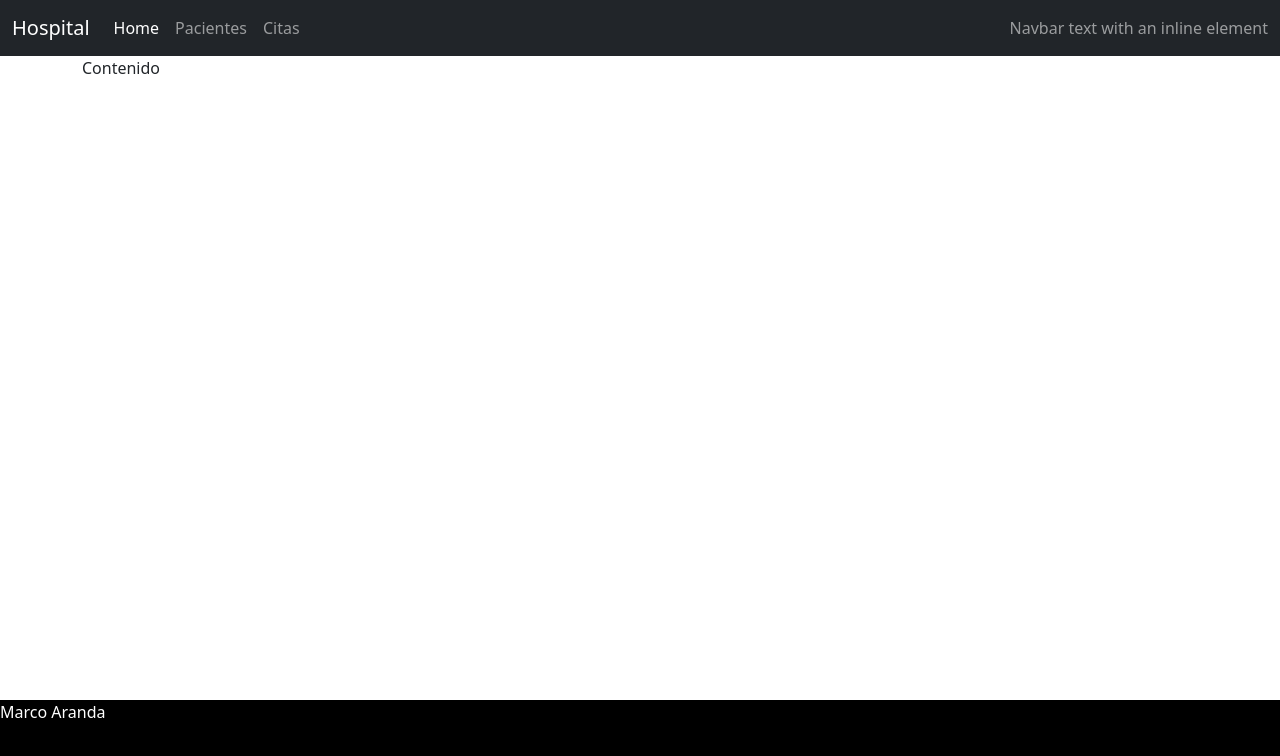
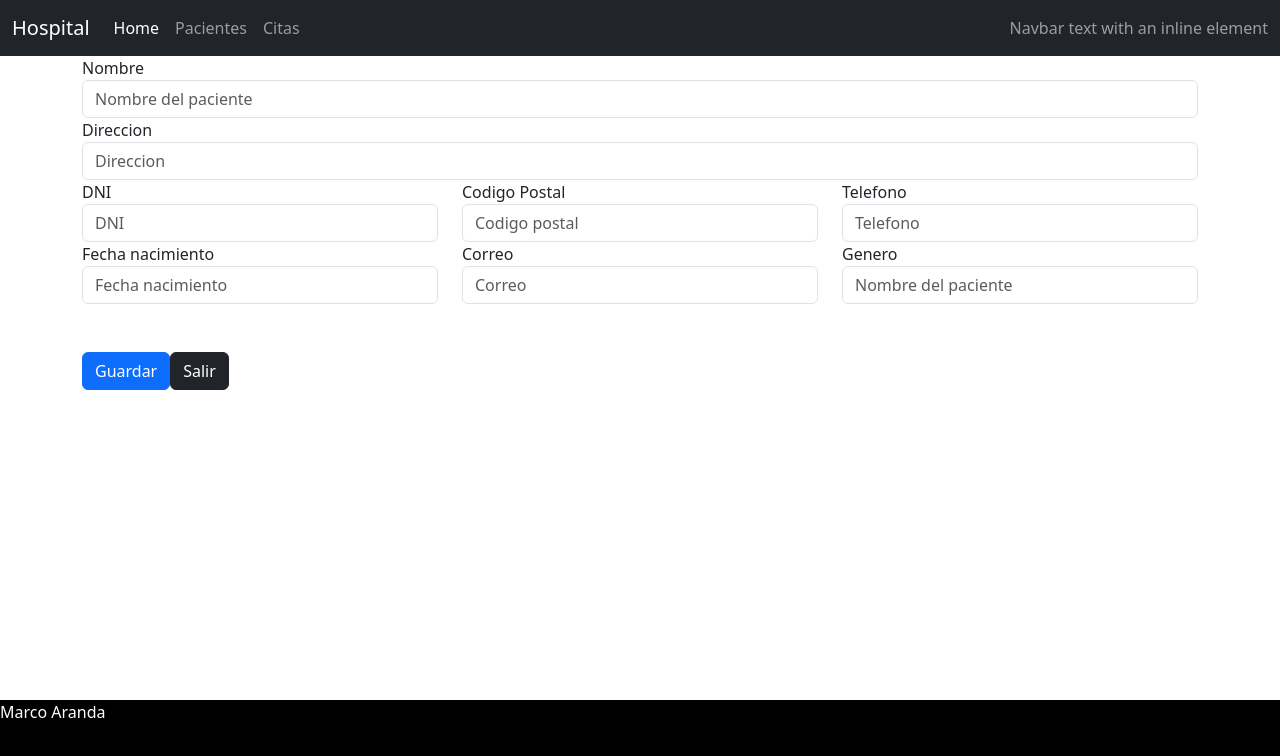
Before and after one commit to Suichi27/proyecto, an Angular app: page /editarP/1 in a window 1280 px wide. Shown: the top 756 px of the page. Built offline with nearby package versions, Linux system fonts and the light colour scheme; no server answers.

Commit message:
lleva valores a form

```diff
--- a/src/app/modelo/paciente.interface.ts
+++ b/src/app/modelo/paciente.interface.ts
@@ -8,4 +8,5 @@ export interface PacienteI{
     Genero:string;
     FechaNacimiento:string;
     Correo:string;
+    token:string;
 }
--- a/src/app/servicios/api/api.service.ts
+++ b/src/app/servicios/api/api.service.ts
@@ -5,6 +5,7 @@ import { HttpClient,HttpHeaders } from '@angular/common/http';
 import { Observable } from 'rxjs';
 import { ListapacientesI } from '../../modelo/listapacientes.interface';
 import { PacienteI } from '../../modelo/paciente.interface';
+
 
 
 @Injectable({
@@ -32,4 +33,22 @@ export class ApiService {
     return this.http.get<PacienteI>(direccion);
   }
 
+  putPatient(form:PacienteI):Observable<responseI>{
+    let direccion = this.url + "pacientes";
+    return this.http.put<responseI>(direccion, form);
+  }
+
+
+  deletePatient(from:PacienteI):Observable<responseI>{
+    let direccion = this.url + "pacientes";
+    let Options = {
+      headers: new HttpHeaders({
+         'Conten-type': 'application/json'
+      }),
+      body:from
+    }
+    return this.http.delete<responseI>(direccion, Options);
+  }
+
+
 }
--- a/src/app/vistas/editar-p/editar-p.component.html
+++ b/src/app/vistas/editar-p/editar-p.component.html
@@ -1,6 +1,52 @@
 <app-header></app-header>
-<div class="container">
-    Contenido
 
-</div>
+
+        <div class="container">
+
+                <form [formGroup]="editarForm" >
+                        <div class="form-group">
+                                <label for="exampleFormControlInput1">Nombre</label>
+                                <input type="text" class="form-control"  placeholder="Nombre del paciente" formControlName="nombre">
+                        </div>
+                        <div class="form-group">
+                                <label for="exampleFormControlInput1">Direccion</label>
+                                <input type="text" class="form-control"  placeholder="Direccion" formControlName="direccion">
+                            </div>
+                            <div class="form-group row">
+                                <div class="col">
+                                    <label for="exampleFormControlInput1">DNI</label>
+                                    <input type="text" class="form-control"  placeholder="DNI" formControlName="dni">
+                                </div>
+                                <div class="col">
+                                    <label for="exampleFormControlInput1">Codigo Postal</label>
+                                    <input type="text" class="form-control"  placeholder="Codigo postal" formControlName="codigoPostal">
+                                </div>
+                                <div class="col">
+                                    <label for="exampleFormControlInput1">Telefono</label>
+                                    <input type="text" class="form-control"  placeholder="Telefono" formControlName="telefono">
+                                </div>
+                            </div>
+                            <div class="form-group row">
+                                <div class="col">
+                                    <label for="exampleFormControlInput1">Fecha nacimiento</label>
+                                    <input type="text" class="form-control"  placeholder="Fecha nacimiento" formControlName="fechaNacimiento">
+                                </div>
+                                <div class="col">
+                                    <label for="exampleFormControlInput1">Correo</label>
+                                    <input type="text" class="form-control"  placeholder="Correo" formControlName="correo">
+                                </div>
+                                <div class="col">
+                                    <label for="exampleFormControlInput1">Genero</label>
+                                    <input type="text" class="form-control"  placeholder="Nombre del paciente" formControlName="genero">
+                                </div>
+                            </div>
+                            <br><br>
+                            <button type="submit" class="btn btn-primary">Guardar</button>
+
+                            <button type="button" class="btn btn-dark" (click)="salir()">Salir</button>
+
+                </form>
+
+        </div>
+
 <app-footer></app-footer>
--- a/src/app/vistas/editar-p/editar-p.component.ts
+++ b/src/app/vistas/editar-p/editar-p.component.ts
@@ -3,6 +3,7 @@ import { Router,ActivatedRoute } from '@angular/router';
 import { PacienteI } from '../../modelo/paciente.interface';
 import { ApiService } from '../../servicios/api/api.service';
 import { FormGroup, FormControl,Validators} from '@angular/forms';
+import { responseI } from '../../modelo/response.interface';
 
 @Component({
   selector: 'app-editar-p',
@@ -13,8 +14,8 @@ export class EditarPComponent implements OnInit{
 
   constructor(private activerouter:ActivatedRoute, private router:Router,private api:ApiService){}
 
-  datosPaciente:PacienteI[]=[];
-  editarFor = new FormGroup({
+  datosPaciente:PacienteI;
+  editarForm = new FormGroup({
      nombre: new FormControl(''),
      correo : new FormControl(''),
      dni: new FormControl(''),
@@ -24,21 +25,45 @@ export class EditarPComponent implements OnInit{
      telefono: new FormControl(''),
      token: new FormControl(''),
      pacienteId: new FormControl(''),
-    fechaNacimiento: new FormControl(''),
-  })
+     fechaNacimiento: new FormControl('')
+});
 
 ngOnInit(): void {
 
   let pacienteid = this.activerouter.snapshot.paramMap.get('id');
   let token = this.getToken();
-  this.api.getSinglePatient(pacienteid).subscribe(data =>{
-    console.log(data)
+  this.api.getSinglePatient(pacienteid).subscribe(data  =>{
+       this.datosPaciente = data[0];
+       this.editarForm.setValue({
+          'nombre': this.datosPaciente.Nombre,
+          'correo': this.datosPaciente.Correo,
+          'dni': this.datosPaciente.DNI,
+          'direccion': this.datosPaciente.Direccion,
+          'codigoPostal': this.datosPaciente.CodigoPostal,
+          'genero': this.datosPaciente.Genero,
+          'telefono': this.datosPaciente.Telefono,
+          'token': token,
+          'pacienteId': pacienteid,
+         'fechaNacimiento': this.datosPaciente.FechaNacimiento
+       });
+       console.log(this.editarForm.value)
   })
-
 }
 
 getToken(){
   return localStorage.getItem('token')
 }
 
+postForm(form:PacienteI){
+  console.log(form);
 }
+
+
+
+
+salir(){
+  this.router.navigate(['dashboard']);
+}
+
+
+}
--- a/tsconfig.json
+++ b/tsconfig.json
@@ -4,7 +4,7 @@
   "compilerOptions": {
     "outDir": "./dist/out-tsc",
     "forceConsistentCasingInFileNames": true,
-    "strict": true,
+    "strict": false,
     "noImplicitOverride": true,
     "noPropertyAccessFromIndexSignature": true,
     "noImplicitReturns": true,
```
Lines whose indentation alone changed are shown as unchanged.
